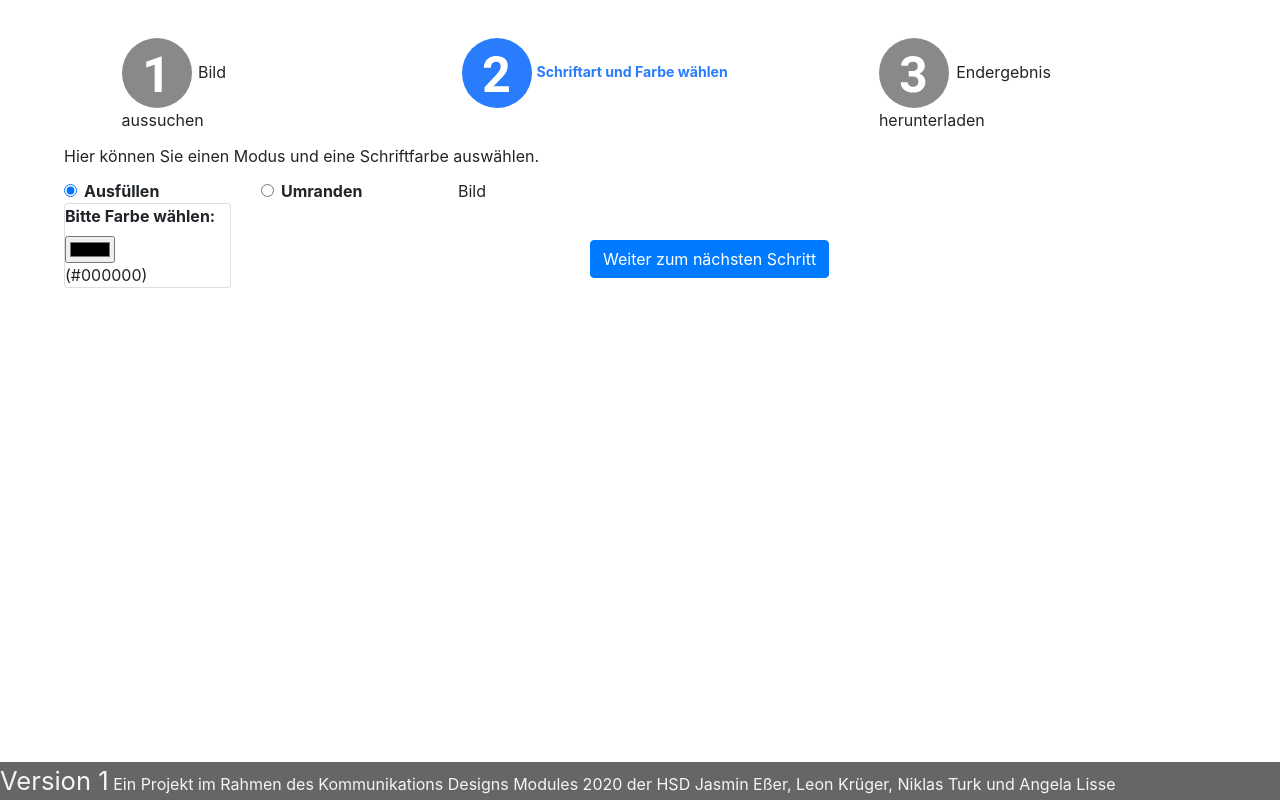
After one commit to L30N74/KommDes-TypographyVisualiser, a Flask app: template TypographyVisualiser/templates/step2.html in a window 1280 px wide. The commit adds this page. Run offline with Flask 2, Linux system fonts and the light colour scheme; the template is opened without the code that fills it, so the values that code supplies are empty; some libraries are stand-ins or nearby versions.

Commit message:
added additional html sites

```diff
--- a/TypographyVisualiser/main.py
+++ b/TypographyVisualiser/main.py
@@ -40,7 +40,7 @@ images = []
 
 @app.route('/')
 def start():
-    return render_template('index.html')  # Nimm das Dokument home.html aus Ordner templates
+    return render_template('step1.html')  # Nimm das Dokument home.html aus Ordner templates
 
 
 @app.route('/DownloadImages', methods=['POST', 'GET'])
--- a/TypographyVisualiser/static/css/picture-selection.css
+++ b/TypographyVisualiser/static/css/picture-selection.css
@@ -1,24 +1,24 @@
 main {
     padding: 3% 5% 3% 5%;
 }
-hr {
-    width: 100px;
-    margin: 3% 1% 3% 1%;
+
+.disabled-circle-description {
+     width: 100px;
+     margin: 3% 1% 3% 1%;
 }
+
 .page-description {
     margin-top: 1%;
     margin-bottom: 1%;
 }
+
 /* Stepper*/
 .stepper {
     display: flex;
     padding: 0 5% 0 5%;
     justify-content: center;
 }
-.disabled-circle-description {
-    color: #898989;
-    font-size: 1vw;
-}
+
 .active-circle-description {
     color: #297DFC;
     font-weight: bold;
--- /dev/null
+++ b/TypographyVisualiser/static/css/style.css
@@ -0,0 +1,3 @@
+#logstep3{
+    color: red;
+}
--- /dev/null
+++ b/TypographyVisualiser/templates/step2.html
@@ -0,0 +1,76 @@
+<!DOCTYPE html>
+<html lang="de">
+<head>
+    <title>Home</title>
+    <link rel="stylesheet" href="{{ url_for('static', filename='css/style.css') }}">
+    <!-- &lt;!&ndash; In Flask müssen css Dateien in dem Ordner static sein. Hier wird dann die Referenz gelegt &ndash;&gt; -->
+
+    <script src="https://code.jquery.com/jquery-3.2.1.min.js"></script>
+    <!-- Einbingung von Bootstrap -->
+    <link rel="stylesheet" href="https://stackpath.bootstrapcdn.com/bootstrap/4.5.0/css/bootstrap.min.css"
+          integrity="sha384-9aIt2nRpC12Uk9gS9baDl411NQApFmC26EwAOH8WgZl5MYYxFfc+NcPb1dKGj7Sk" crossorigin="anonymous">
+    <link rel="stylesheet" href="{{ url_for('static', filename='css/picture-selection.css')}}">
+</head>
+<body>
+<main>
+    <div id="content header">
+        <div class="stepper">
+            <div class="step-one">
+                <img src="../static/icons/circle_1_inactive.svg" alt="Kreis mit einer eins">
+                <span class="disabled-circle-description">Bild aussuchen</span>
+            </div>
+            <hr/>
+            <div class="step-two">
+                <img src="../static/icons/circle_2_active.svg" alt="Kreis mit einer zwei">
+                <span class="active-circle-description">Schriftart und Farbe wählen</span>
+            </div>
+            <hr/>
+            <div class="step-three">
+                <img src="../static/icons/circle_3_disabled.svg" alt="Kreis mit einer drei">
+                <span class="disabled-circle-description">Endergebnis herunterladen</span>
+            </div>
+        </div>
+        <p id="log" class="page-description">Hier können Sie einen Modus und eine Schriftfarbe auswählen.
+        </p>
+        <form method="post" id="form">
+            <div class="row">
+                <div class="col-md-2">
+                    <div class="form-check">
+                        <input class="form-check-input" type="radio" name="Radios" id="Radio1" value="option1" checked>
+                        <label class="form-check-label" for="Radio1">Ausfüllen</label>
+                    </div>
+                    <div>
+                       <div class="card">
+                          <form>
+                              <label for="kb_selected_color">
+                                  Bitte Farbe wählen:
+                              </label>
+                              <input type="color" id="kb_selected_color">
+                              <span id="hex">(#000000)</span>
+                            </form>
+                       </div>
+                    </div>
+                </div>
+                <div class="col-md-2">
+                    <div class="form-check">
+                        <input class="form-check-input" type="radio" name="Radios" id="Radio2" value="option2">
+                        <label class="form-check-label" for="Radio2">Umranden</label>
+                    </div>
+                </div>
+                <div class="col-md-4">
+                    <section id="image">
+                        <p>Bild</p>
+
+                    </section>
+                    <button class="btn btn-primary next-button">Weiter zum nächsten Schritt</button>
+                </div>
+            </div>
+        </form>
+    </div>
+</main>
+<footer>
+    <span class="version">Version 1</span>
+    <span>Ein Projekt im Rahmen des Kommunikations Designs Modules 2020 der HSD Jasmin Eßer, Leon Krüger, Niklas Turk und Angela Lisse</span>
+</footer>
+</body>
+</html>
```
Also changed, not shown: TypographyVisualiser/templates/index.html (deleted, +0 -104 lines), TypographyVisualiser/templates/step1.html (added, +104 -0 lines), TypographyVisualiser/templates/step3.html (added, +54 -0 lines), TypographyVisualiser/static/icons/circle_1_inactive.svg (added), TypographyVisualiser/static/icons/circle_2_active.svg (added), TypographyVisualiser/static/icons/circle_3_active.svg (added), TypographyVisualiser/static/images/duck/duck-0.jpg (added), TypographyVisualiser/static/images/duck/duck-1.jpg (added), TypographyVisualiser/static/images/duck/duck-2.jpg (added), TypographyVisualiser/static/images/duck/duck-3.jpg (added), TypographyVisualiser/static/images/duck/duck-4.jpg (added), TypographyVisualiser/static/images/kitten/kitten-0.jpg (added), TypographyVisualiser/static/images/kitten/kitten-1.jpg (added).
